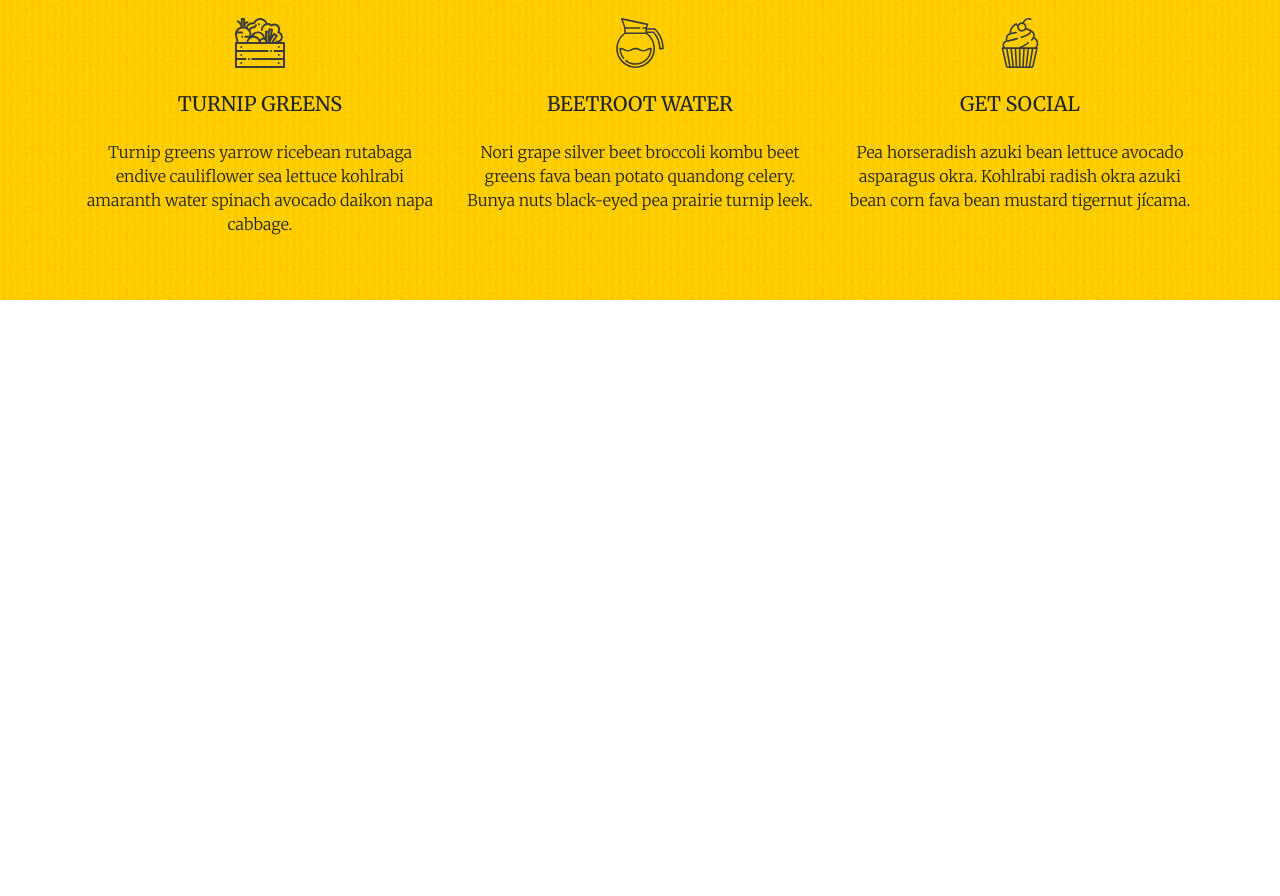
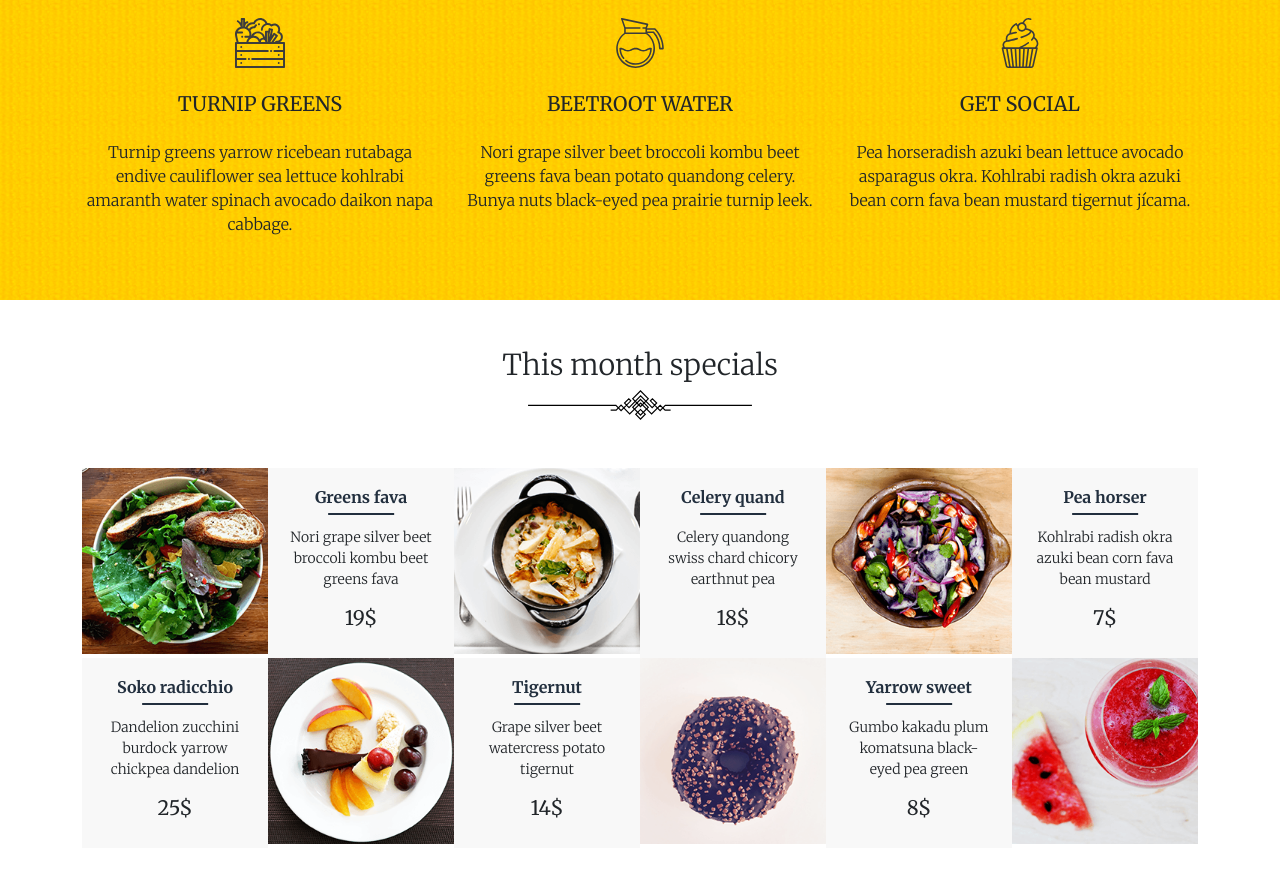
Before and after one commit to developer-suhag/nutritious-foods, a plain HTML site: page index.html in a window 1280 px wide. Shown: the part 656-1552 px from the top of the page. Before the commit the page ends 956 px from the top, so only its background shows below. Drawn offline with nearby package versions, Linux system fonts and the light colour scheme.

Commit message:
special section

```diff
--- a/index.html
+++ b/index.html
@@ -118,6 +118,142 @@
           </div>
         </div>
       </section>
+      <!-- specials section  -->
+      <section class="container specials-section py-5">
+        <h2 class="section-title">This month specials</h2>
+
+        <div class="text-center mb-5">
+          <img class="divider" src="assets/divider.svg" alt="" />
+        </div>
+
+        <div class="row g-0">
+          <div class="col-lg-4">
+            <div class="single-item">
+              <div class="row g-0">
+                <div class="col-6 item-img">
+                  <img
+                    class="special-img img-fluid"
+                    src="assets/img/special-1.png"
+                    alt=""
+                  />
+                </div>
+                <div class="col-6 special-detail">
+                  <h6 class="sp-title">Greens fava</h6>
+                  <p class="spe-des">
+                    Nori grape silver beet broccoli kombu beet greens fava
+                  </p>
+                  <h5>19$</h5>
+                </div>
+              </div>
+            </div>
+          </div>
+
+          <div class="col-lg-4">
+            <div class="single-item">
+              <div class="row g-0">
+                <div class="col-6 item-img">
+                  <img
+                    class="special-img img-fluid"
+                    src="assets/img/special-2.png"
+                    alt=""
+                  />
+                </div>
+                <div class="col-6 special-detail">
+                  <h6 class="sp-title">Celery quand</h6>
+                  <p class="spe-des">
+                    Celery quandong swiss chard chicory earthnut pea
+                  </p>
+                  <h5>18$</h5>
+                </div>
+              </div>
+            </div>
+          </div>
+
+          <div class="col-lg-4">
+            <div class="single-item">
+              <div class="row g-0">
+                <div class="col-6 item-img">
+                  <img
+                    class="special-img img-fluid"
+                    src="assets/img/special-3.png"
+                    alt=""
+                  />
+                </div>
+                <div class="col-6 special-detail">
+                  <h6 class="sp-title">Pea horser</h6>
+                  <p class="spe-des">
+                    Kohlrabi radish okra azuki bean corn fava bean mustard
+                  </p>
+                  <h5>7$</h5>
+                </div>
+              </div>
+            </div>
+          </div>
+
+          <div class="col-lg-4">
+            <div class="single-item">
+              <div class="row g-0">
+                <div class="col-6 special-detail">
+                  <h6 class="sp-title">Soko radicchio</h6>
+                  <p class="spe-des">
+                    Dandelion zucchini burdock yarrow chickpea dandelion
+                  </p>
+                  <h5>25$</h5>
+                </div>
+                <div class="col-6 item-img">
+                  <img
+                    class="special-img img-fluid"
+                    src="assets/img/special-4.png"
+                    alt=""
+                  />
+                </div>
+              </div>
+            </div>
+          </div>
+
+          <div class="col-lg-4">
+            <div class="single-item">
+              <div class="row g-0">
+                <div class="col-6 special-detail">
+                  <h6 class="sp-title">Tigernut</h6>
+                  <p class="spe-des">
+                    Grape silver beet watercress potato tigernut
+                  </p>
+                  <h5>14$</h5>
+                </div>
+                <div class="col-6 item-img">
+                  <img
+                    class="special-img img-fluid"
+                    src="assets/img/special-5.png"
+                    alt=""
+                  />
+                </div>
+              </div>
+            </div>
+          </div>
+
+          <div class="col-lg-4">
+            <div class="single-item">
+              <div class="row g-0">
+                <div class="col-6 special-detail">
+                  <h6 class="sp-title">Yarrow sweet</h6>
+                  <p class="spe-des">
+                    Gumbo kakadu plum komatsuna black-eyed pea green
+                  </p>
+                  <h5>8$</h5>
+                </div>
+                <div class="col-6 item-img">
+                  <img
+                    class="special-img img-fluid img-fluid"
+                    src="assets/img/special-6.png"
+                    alt=""
+                  />
+                </div>
+              </div>
+            </div>
+          </div>
+        </div>
+      </section>
     </main>
     <footer></footer>
 
--- a/styles/style.css
+++ b/styles/style.css
@@ -59,3 +59,62 @@ body {
   font-size: 16px;
   font-weight: 300;
 }
+
+/* specials-section */
+.specials-section .divider {
+  width: 20%;
+}
+
+/* .special-img {
+  width: 200px;
+} */
+.special-detail {
+  background: #f8f8f8;
+  padding: 20px;
+  text-align: center;
+  transition: 0.5s;
+}
+.item-img {
+  position: relative;
+  transition: 0.5s;
+}
+.item-img::before {
+  content: "";
+  position: absolute;
+  top: 0;
+  left: 0;
+  width: 100%;
+  height: 100%;
+  background: rgba(246, 200, 16, 0.3);
+  opacity: 0;
+}
+.single-item:hover .item-img::before {
+  opacity: 1;
+}
+.single-item:hover .special-detail {
+  background: #f6c710;
+}
+
+.sp-title {
+  color: #222f3e;
+  font-weight: 700;
+  position: relative;
+  margin-bottom: 20px;
+}
+.sp-title::after {
+  content: "";
+  position: absolute;
+  display: block;
+  bottom: -0.5rem;
+  left: 50%;
+  transform: translateX(-50%);
+  width: 100%;
+  max-width: 45%;
+  height: 2px;
+  background-color: #222f3e;
+}
+
+.spe-des {
+  font-size: 14px;
+  font-weight: 300;
+}
```
